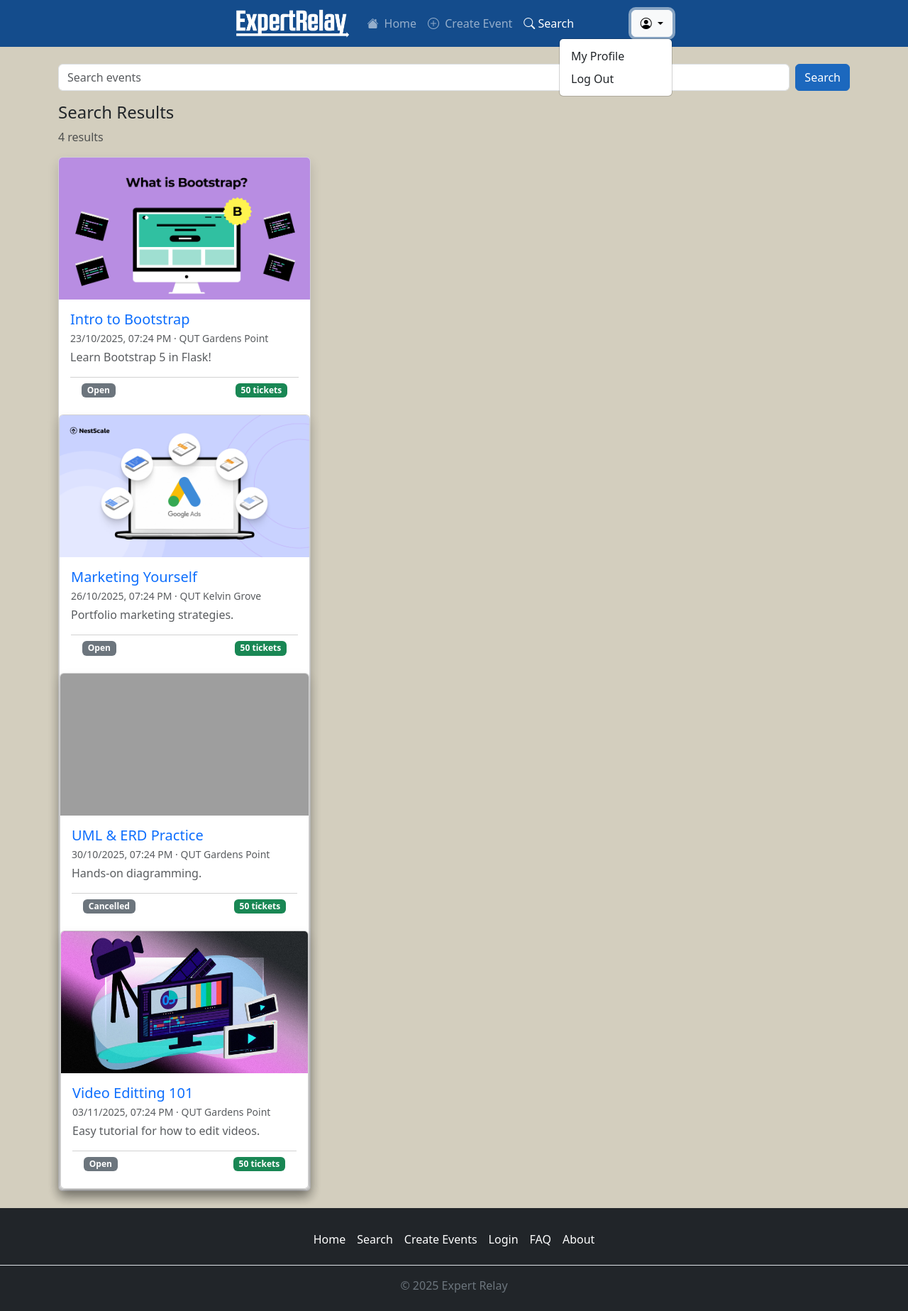
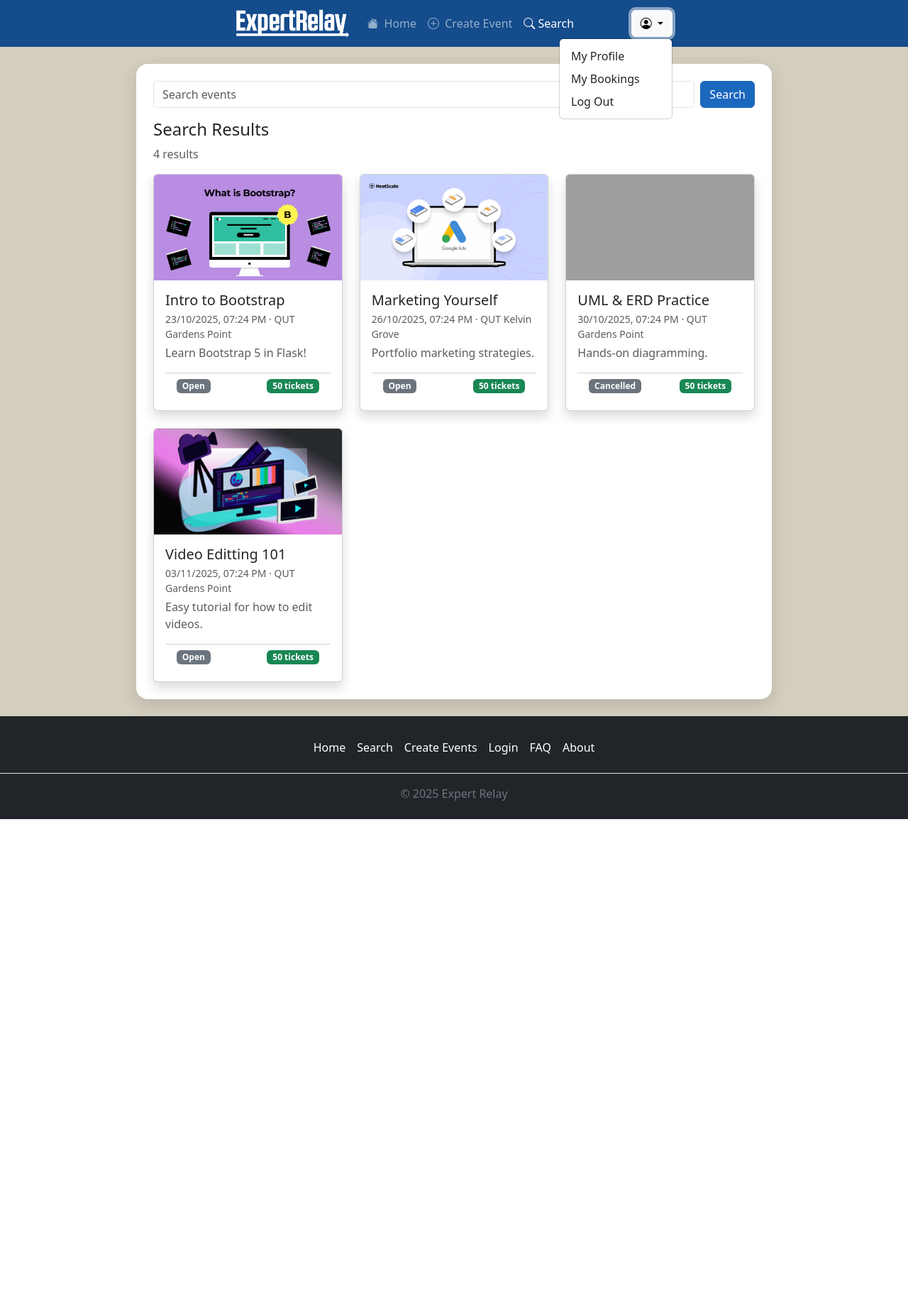
Before and after one commit to Doozie01/IAB207-G34-T2, a Flask app: page /search in a window 1280 px wide, after a click that opens the changed part. Shown: the whole page at 71% size. After the commit the page ends 1154 px from the top, so only its background shows below. Run offline with Flask 3, Linux system fonts and the light colour scheme; a user stored in the database is signed in; data comes from the database, SQL or seed files in the repository; some libraries are stand-ins or nearby versions; grey boxes are pictures that could not be loaded.

Commit message:
Updated Profile page - can now edit user details. Search page now has correct styling. Added "My Bookings" option in menu for logged in user.

```diff
--- a/travel/templates/base.html
+++ b/travel/templates/base.html
@@ -51,6 +51,7 @@
             {% if current_user.is_authenticated %}
             <ul class="dropdown-menu dropdown-menu-end">
               <li><a class="dropdown-item" href="{{ url_for('main.profile') }}">My Profile</a></li>
+              <li><a class="dropdown-item" href="{{ url_for('main.bookings') }}">My Bookings</a></li>
               <li><a class="dropdown-item" href="{{ url_for('auth.logout') }}">Log Out</a></li>
             </ul>
             {% else %}
--- a/travel/templates/index.html
+++ b/travel/templates/index.html
@@ -9,7 +9,8 @@
 
     <form class="hero-search" action="{{ url_for('main.search') }}" method="get">
       <div class="input-group input-group-lg">
-        <input type="text" name="q" class="form-control" placeholder="Search for events" value="{{ request.args.get('q', '') }}">
+        <input type="text" name="q" class="form-control" placeholder="Search for events"
+          value="{{ request.args.get('q', '') }}">
         <button class="btn btn-primary" type="submit">Search</button>
       </div>
     </form>
@@ -47,7 +48,8 @@
           {% for e in events %}
           <div class="col-12 col-sm-6 col-lg-4">
             <!-- Event Title -->
-            <a class="event-card card h-100 shadow-sm text-decoration-none" href="{{ url_for('main.event_detail', event_id=e.id) }}">
+            <a class="event-card card h-100 shadow-sm text-decoration-none"
+              href="{{ url_for('main.event_detail', event_id=e.id) }}">
               {% if e.image %}
               <!-- Event heero image -->
               <img src="{{ url_for('static', filename='uploads/' + e.image) }}" alt="{{ e.title }}"
--- a/travel/templates/search.html
+++ b/travel/templates/search.html
@@ -1,7 +1,7 @@
 {% extends 'base.html' %}
 {% block content %}
 
-  <main class="container my-4">
+<main class="exr-shell">
 
   <!--Top search form-->
   <form class="d-flex mb-3" action="{{ url_for('main.search') }}" method="get" role="search">
@@ -25,14 +25,11 @@
   <!--Results Grid-->
   <div class="row row-cols-1 row-cols-md-2 row-cols-lg-3 g-4">
     {% for e in events %}
-        <div class="col">
-          <a class="text-decoration-none" href="{{ url_for('main.event_detail', event_id=e.id)}}">
-            <div class="card h-100 shadow">
+    <div class="col d-flex">
+      <a class="text-decoration-none card h-100 shadow w-100" href="{{ url_for('main.event_detail', event_id=e.id)}}">
         {% if e.image %}
-              <img class="card-img-top"
-                src="{{ url_for('static', filename='uploads/' ~ e.image) }}"
-                style="height:200px;object-fit:cover"
-                alt="{{ e.title }}">
+        <img class="card-img-top" src="{{ url_for('static', filename='uploads/' ~ e.image) }}"
+          style="aspect-ratio: 16/9; object-fit:cover" alt="{{ e.title }}">
         {% endif %}
         <div class="card-body">
           <h5 class="card-title mb-1"> {{ e.title}} </h5>
@@ -45,7 +42,6 @@
             {{ e.description[:120] }}{% if e.description|length > 120 %}...{% endif %}
             {% endif %}
           </p>
-              <div>
           <div class="card-footer bg-white d-flex justify-content-between">
             <span class="badge bg-secondary">{{ e.status }}</span>
             {% if e.tickets_av is not none %}
@@ -60,8 +56,9 @@
       <div class=" alert alert-warning text-center mb-0">No matching events.</div>
       <div>
         {% endfor %}
-    <div>
-
+      </div>
+    </div>
+  </div>
 </main>
 
 {% endblock %}
```
Also changed, not shown: travel/templates/profile.html (+7 -7 lines). Lines whose indentation alone changed are shown as unchanged.
